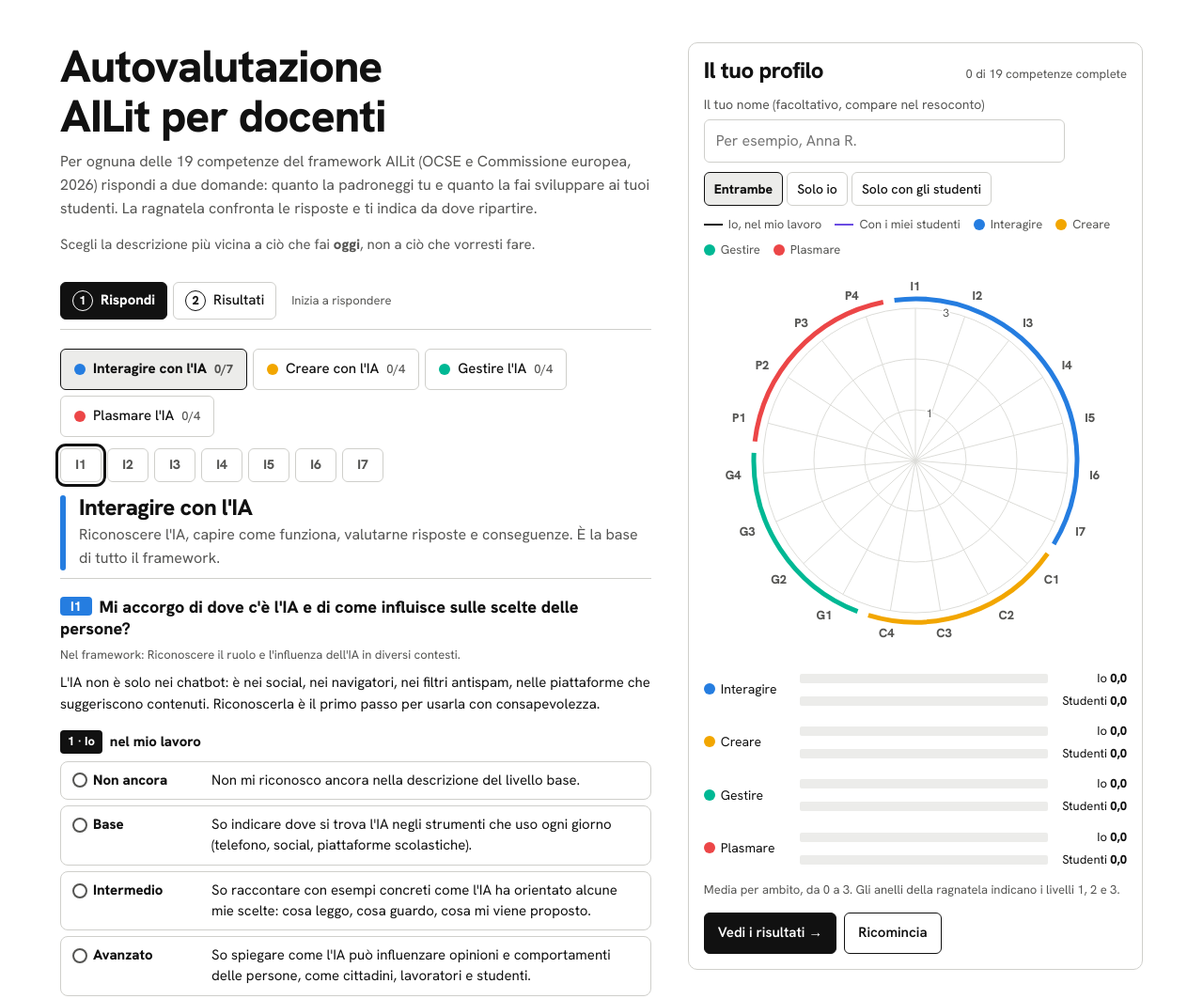
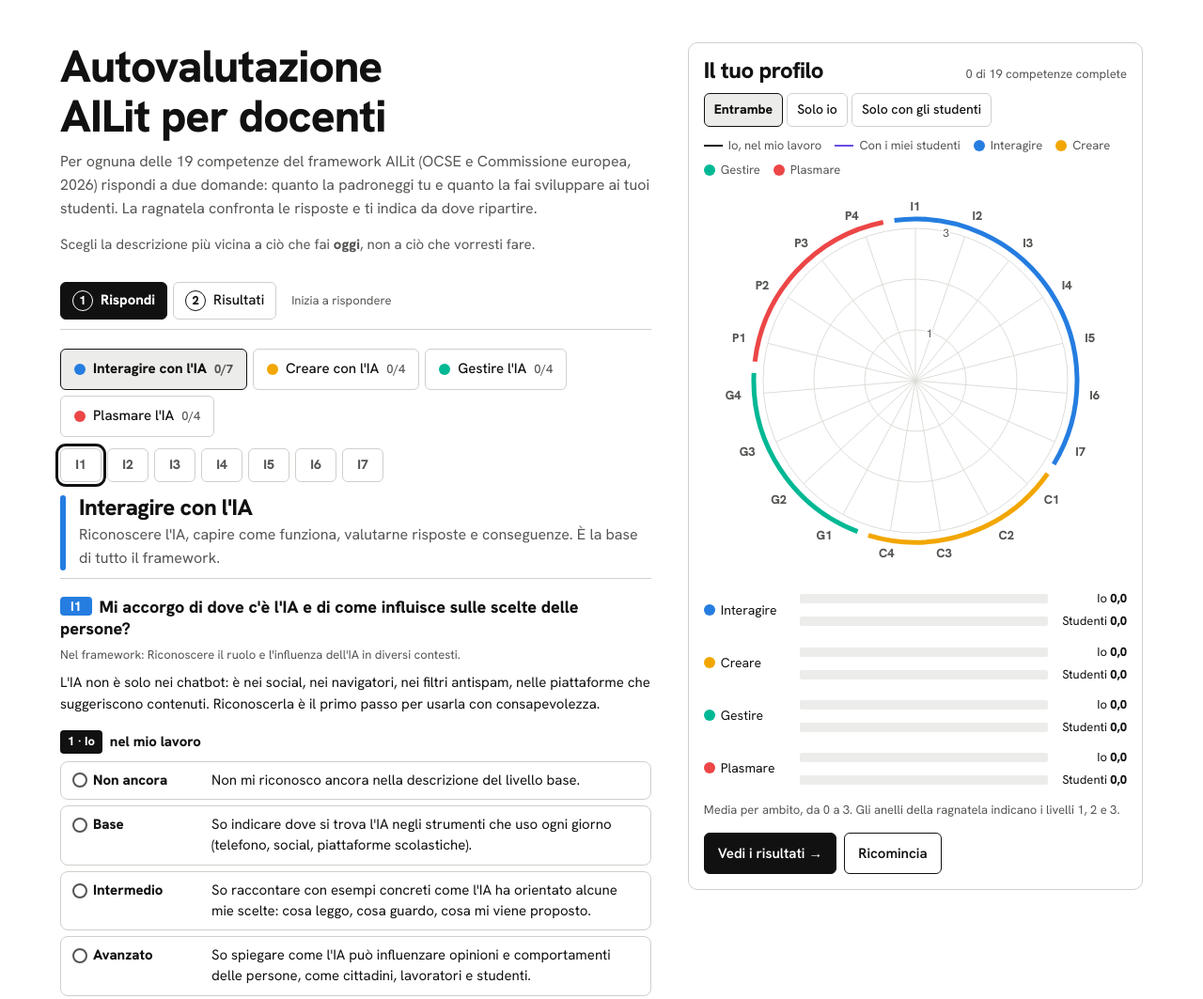
Before and after one commit to emiliasera/ailit-autovalutazione, a plain HTML site: page index.html in a window 1280 px wide. Shown: the top 1063 px of the page at 94% size. Drawn offline with Linux system fonts and the light colour scheme.

Commit message:
Tolto il campo Nome

```diff
--- a/index.html
+++ b/index.html
@@ -155,7 +155,6 @@ body[data-step="0"] #backQ,body[data-step="2"] #goRes{display:none}
 .emb body,.emb .top,.emb .results{background:transparent}
 .emb .band{padding-left:0;padding-right:0}
 .emb .wrap,.emb .main{max-width:none}
-.namef{margin-top:12px;max-width:24em}
 .emb #mainBand{padding-top:6px}
 @media(prefers-reduced-motion:reduce){.tip{transition:none}}
 </style>
@@ -218,7 +217,6 @@ body[data-step="0"] #backQ,body[data-step="2"] #goRes{display:none}
     <aside class="side" id="side">
       <div class="panel">
         <div class="phead"><h2 id="radTitle">Il tuo profilo</h2><span class="note" id="radNote"></span></div>
-        <div class="namef"><label class="f" for="nome">Il tuo nome (facoltativo, compare nel resoconto)</label><input type="text" id="nome" autocomplete="off" placeholder="Per esempio, Anna R."></div>
         <div class="views" role="group" aria-label="Linee da mostrare"><button type="button" data-v="both" aria-pressed="true">Entrambe</button><button type="button" data-v="a" aria-pressed="false">Solo io</button><button type="button" data-v="b" aria-pressed="false">Solo con gli studenti</button></div>
         <div class="legend" id="legend"></div>
         <div class="fig" id="fig"><svg id="rad" role="img" aria-label="Grafico a ragnatela delle 19 competenze AILit: competenza personale e competenza didattica"></svg><div class="tip" id="tip"></div></div>
@@ -375,8 +373,6 @@ document.querySelector(".views").addEventListener("click",e=>{const b=e.target.c
 let armed=false;
 $("reset").addEventListener("click",()=>{if(!armed){armed=true;$("reset").textContent="Confermi? Clic di nuovo";setTimeout(()=>{armed=false;$("reset").textContent="Ricomincia"},4000);return}
   armed=false;$("reset").textContent="Ricomincia";st.a=Array(N).fill(null);st.b=Array(N).fill(null);st.tab=0;st.cur=0;save();renderAll();goStep(0)});
-$("nome").value=st.name||"";
-$("nome").addEventListener("input",e=>{st.name=e.target.value.trim().slice(0,60);renderSide();save()});
 const dlReady=(window.claude&&typeof window.claude.use==="function")?window.claude.use("downloads").catch(()=>null):Promise.resolve(null);
 $("dl").addEventListener("click",async()=>{const t=report(),nm=("AILit-autovalutazione"+(st.name?"-"+st.name:"")+"-"+new Date().toISOString().slice(0,10)).replace(/[^A-Za-z0-9-]+/g,"_")+".txt";
   const ns=await dlReady;
```
